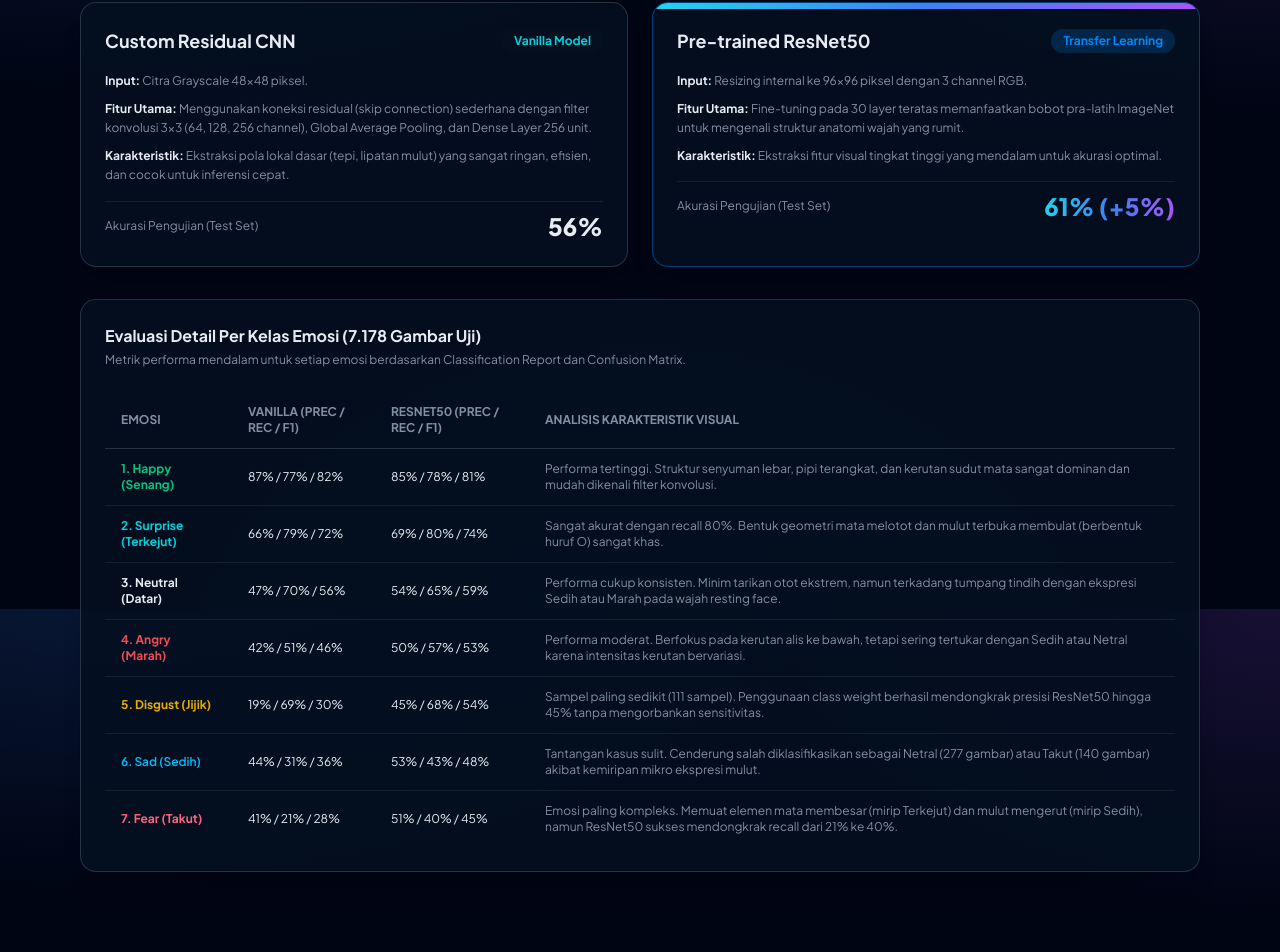
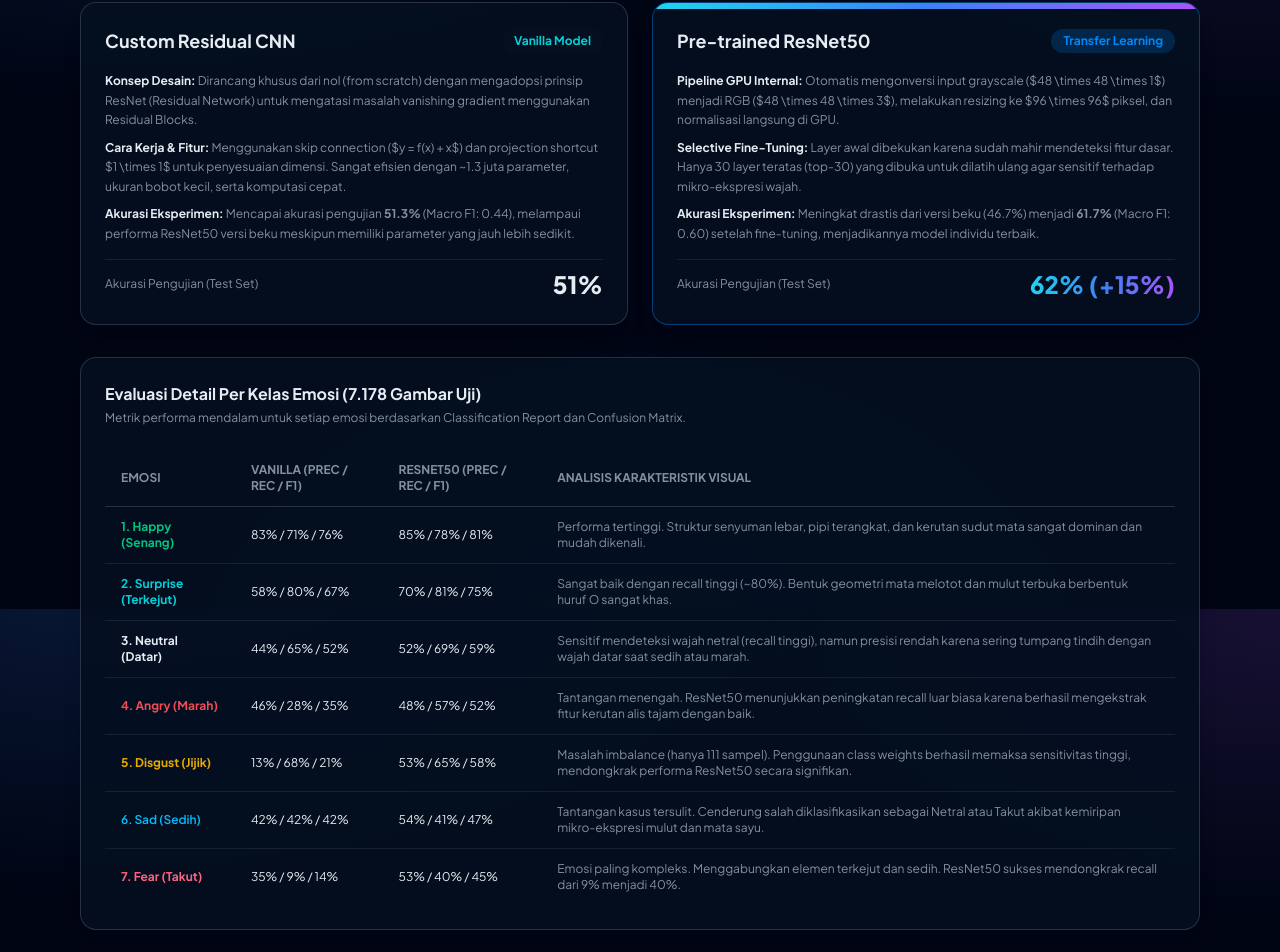
Before and after one commit to Sillhoute/Moodlens, a Next.js app in the folder frontend/: page /info in a window 1280 px wide. Shown: the part 191-1143 px from the top of the page. Before the commit the page ends 1095 px from the top, so only its background shows below. Built offline with nearby package versions, Linux system fonts and the light colour scheme; no server answers.

Commit message:
refactor: update InfoPage content for clarity and accuracy in model descriptions and performance metrics

```diff
--- a/frontend/src/app/info/page.tsx
+++ b/frontend/src/app/info/page.tsx
@@ -27,26 +27,30 @@ export default function InfoPage() {
           </div>
           <div className="space-y-2 text-xs text-muted-foreground leading-relaxed">
             <p>
-              <strong className="text-foreground">Input:</strong> Citra
-              Grayscale 48x48 piksel.
+              <strong className="text-foreground">Konsep Desain:</strong>{" "}
+              Dirancang khusus dari nol (from scratch) dengan mengadopsi prinsip
+              ResNet (Residual Network) untuk mengatasi masalah vanishing
+              gradient menggunakan Residual Blocks.
             </p>
             <p>
-              <strong className="text-foreground">Fitur Utama:</strong>{" "}
-              Menggunakan koneksi residual (skip connection) sederhana dengan
-              filter konvolusi 3x3 (64, 128, 256 channel), Global Average
-              Pooling, dan Dense Layer 256 unit.
+              <strong className="text-foreground">Cara Kerja & Fitur:</strong>{" "}
+              Menggunakan skip connection ($y = f(x) + x$) dan projection
+              shortcut $1 \times 1$ untuk penyesuaian dimensi. Sangat efisien
+              dengan ~1.3 juta parameter, ukuran bobot kecil, serta komputasi
+              cepat.
             </p>
             <p>
-              <strong className="text-foreground">Karakteristik:</strong>{" "}
-              Ekstraksi pola lokal dasar (tepi, lipatan mulut) yang sangat
-              ringan, efisien, dan cocok untuk inferensi cepat.
+              <strong className="text-foreground">Akurasi Eksperimen:</strong>{" "}
+              Mencapai akurasi pengujian <strong>51.3%</strong> (Macro F1:
+              0.44), melampaui performa ResNet50 versi beku meskipun memiliki
+              parameter yang jauh lebih sedikit.
             </p>
           </div>
           <div className="pt-2 border-t border-border/50 flex items-center justify-between">
             <span className="text-xs text-muted-foreground">
               Akurasi Pengujian (Test Set)
             </span>
-            <span className="text-2xl font-black text-foreground">56%</span>
+            <span className="text-2xl font-black text-foreground">51%</span>
           </div>
         </div>
 
@@ -63,18 +67,26 @@ export default function InfoPage() {
           </div>
           <div className="space-y-2 text-xs text-muted-foreground leading-relaxed">
             <p>
-              <strong className="text-foreground">Input:</strong> Resizing
-              internal ke 96x96 piksel dengan 3 channel RGB.
+              <strong className="text-foreground">
+                Pipeline GPU Internal:
+              </strong>{" "}
+              Otomatis mengonversi input grayscale ($48 \times 48 \times 1$)
+              menjadi RGB ($48 \times 48 \times 3$), melakukan resizing ke $96
+              \times 96$ piksel, dan normalisasi langsung di GPU.
             </p>
             <p>
-              <strong className="text-foreground">Fitur Utama:</strong>{" "}
-              Fine-tuning pada 30 layer teratas memanfaatkan bobot pra-latih
-              ImageNet untuk mengenali struktur anatomi wajah yang rumit.
+              <strong className="text-foreground">
+                Selective Fine-Tuning:
+              </strong>{" "}
+              Layer awal dibekukan karena sudah mahir mendeteksi fitur dasar.
+              Hanya 30 layer teratas (top-30) yang dibuka untuk dilatih ulang
+              agar sensitif terhadap mikro-ekspresi wajah.
             </p>
             <p>
-              <strong className="text-foreground">Karakteristik:</strong>{" "}
-              Ekstraksi fitur visual tingkat tinggi yang mendalam untuk akurasi
-              optimal.
+              <strong className="text-foreground">Akurasi Eksperimen:</strong>{" "}
+              Meningkat drastis dari versi beku (46.7%) menjadi{" "}
+              <strong>61.7%</strong> (Macro F1: 0.60) setelah fine-tuning,
+              menjadikannya model individu terbaik.
             </p>
           </div>
           <div className="pt-2 border-t border-border/50 flex items-center justify-between">
@@ -82,7 +94,7 @@ export default function InfoPage() {
               Akurasi Pengujian (Test Set)
             </span>
             <span className="text-2xl font-black text-gradient-brand">
-              61% (+5%)
+              62% (+15%)
             </span>
           </div>
         </div>
@@ -116,12 +128,11 @@ export default function InfoPage() {
                 <td className="py-3 px-4 font-bold text-success">
                   1. Happy (Senang)
                 </td>
-                <td className="py-3 px-4">87% / 77% / 82%</td>
+                <td className="py-3 px-4">83% / 71% / 76%</td>
                 <td className="py-3 px-4">85% / 78% / 81%</td>
                 <td className="py-3 px-4 text-muted-foreground">
                   Performa tertinggi. Struktur senyuman lebar, pipi terangkat,
-                  dan kerutan sudut mata sangat dominan dan mudah dikenali
-                  filter konvolusi.
+                  dan kerutan sudut mata sangat dominan dan mudah dikenali.
                 </td>
               </tr>
 
@@ -130,11 +141,11 @@ export default function InfoPage() {
                 <td className="py-3 px-4 font-bold text-accent-2">
                   2. Surprise (Terkejut)
                 </td>
-                <td className="py-3 px-4">66% / 79% / 72%</td>
-                <td className="py-3 px-4">69% / 80% / 74%</td>
+                <td className="py-3 px-4">58% / 80% / 67%</td>
+                <td className="py-3 px-4">70% / 81% / 75%</td>
                 <td className="py-3 px-4 text-muted-foreground">
-                  Sangat akurat dengan recall 80%. Bentuk geometri mata melotot
-                  dan mulut terbuka membulat (berbentuk huruf O) sangat khas.
+                  Sangat baik dengan recall tinggi (~80%). Bentuk geometri mata
+                  melotot dan mulut terbuka berbentuk huruf O sangat khas.
                 </td>
               </tr>
 
@@ -143,12 +154,12 @@ export default function InfoPage() {
                 <td className="py-3 px-4 font-bold text-foreground">
                   3. Neutral (Datar)
                 </td>
-                <td className="py-3 px-4">47% / 70% / 56%</td>
-                <td className="py-3 px-4">54% / 65% / 59%</td>
+                <td className="py-3 px-4">44% / 65% / 52%</td>
+                <td className="py-3 px-4">52% / 69% / 59%</td>
                 <td className="py-3 px-4 text-muted-foreground">
-                  Performa cukup konsisten. Minim tarikan otot ekstrem, namun
-                  terkadang tumpang tindih dengan ekspresi Sedih atau Marah pada
-                  wajah resting face.
+                  Sensitif mendeteksi wajah netral (recall tinggi), namun
+                  presisi rendah karena sering tumpang tindih dengan wajah datar
+                  saat sedih atau marah.
                 </td>
               </tr>
 
@@ -157,12 +168,12 @@ export default function InfoPage() {
                 <td className="py-3 px-4 font-bold text-destructive">
                   4. Angry (Marah)
                 </td>
-                <td className="py-3 px-4">42% / 51% / 46%</td>
-                <td className="py-3 px-4">50% / 57% / 53%</td>
+                <td className="py-3 px-4">46% / 28% / 35%</td>
+                <td className="py-3 px-4">48% / 57% / 52%</td>
                 <td className="py-3 px-4 text-muted-foreground">
-                  Performa moderat. Berfokus pada kerutan alis ke bawah, tetapi
-                  sering tertukar dengan Sedih atau Netral karena intensitas
-                  kerutan bervariasi.
+                  Tantangan menengah. ResNet50 menunjukkan peningkatan recall
+                  luar biasa karena berhasil mengekstrak fitur kerutan alis
+                  tajam dengan baik.
                 </td>
               </tr>
 
@@ -171,12 +182,12 @@ export default function InfoPage() {
                 <td className="py-3 px-4 font-bold text-warning">
                   5. Disgust (Jijik)
                 </td>
-                <td className="py-3 px-4">19% / 69% / 30%</td>
-                <td className="py-3 px-4">45% / 68% / 54%</td>
+                <td className="py-3 px-4">13% / 68% / 21%</td>
+                <td className="py-3 px-4">53% / 65% / 58%</td>
                 <td className="py-3 px-4 text-muted-foreground">
-                  Sampel paling sedikit (111 sampel). Penggunaan class weight
-                  berhasil mendongkrak presisi ResNet50 hingga 45% tanpa
-                  mengorbankan sensitivitas.
+                  Masalah imbalance (hanya 111 sampel). Penggunaan class weights
+                  berhasil memaksa sensitivitas tinggi, mendongkrak performa
+                  ResNet50 secara signifikan.
                 </td>
               </tr>
 
@@ -185,12 +196,12 @@ export default function InfoPage() {
                 <td className="py-3 px-4 font-bold font-semibold text-sky-400">
                   6. Sad (Sedih)
                 </td>
-                <td className="py-3 px-4">44% / 31% / 36%</td>
-                <td className="py-3 px-4">53% / 43% / 48%</td>
+                <td className="py-3 px-4">42% / 42% / 42%</td>
+                <td className="py-3 px-4">54% / 41% / 47%</td>
                 <td className="py-3 px-4 text-muted-foreground">
-                  Tantangan kasus sulit. Cenderung salah diklasifikasikan
-                  sebagai Netral (277 gambar) atau Takut (140 gambar) akibat
-                  kemiripan mikro ekspresi mulut.
+                  Tantangan kasus tersulit. Cenderung salah diklasifikasikan
+                  sebagai Netral atau Takut akibat kemiripan mikro-ekspresi
+                  mulut dan mata sayu.
                 </td>
               </tr>
 
@@ -199,12 +210,11 @@ export default function InfoPage() {
                 <td className="py-3 px-4 font-bold text-rose-400">
                   7. Fear (Takut)
                 </td>
-                <td className="py-3 px-4">41% / 21% / 28%</td>
-                <td className="py-3 px-4">51% / 40% / 45%</td>
+                <td className="py-3 px-4">35% / 9% / 14%</td>
+                <td className="py-3 px-4">53% / 40% / 45%</td>
                 <td className="py-3 px-4 text-muted-foreground">
-                  Emosi paling kompleks. Memuat elemen mata membesar (mirip
-                  Terkejut) dan mulut mengerut (mirip Sedih), namun ResNet50
-                  sukses mendongkrak recall dari 21% ke 40%.
+                  Emosi paling kompleks. Menggabungkan elemen terkejut dan
+                  sedih. ResNet50 sukses mendongkrak recall dari 9% menjadi 40%.
                 </td>
               </tr>
             </tbody>
```
